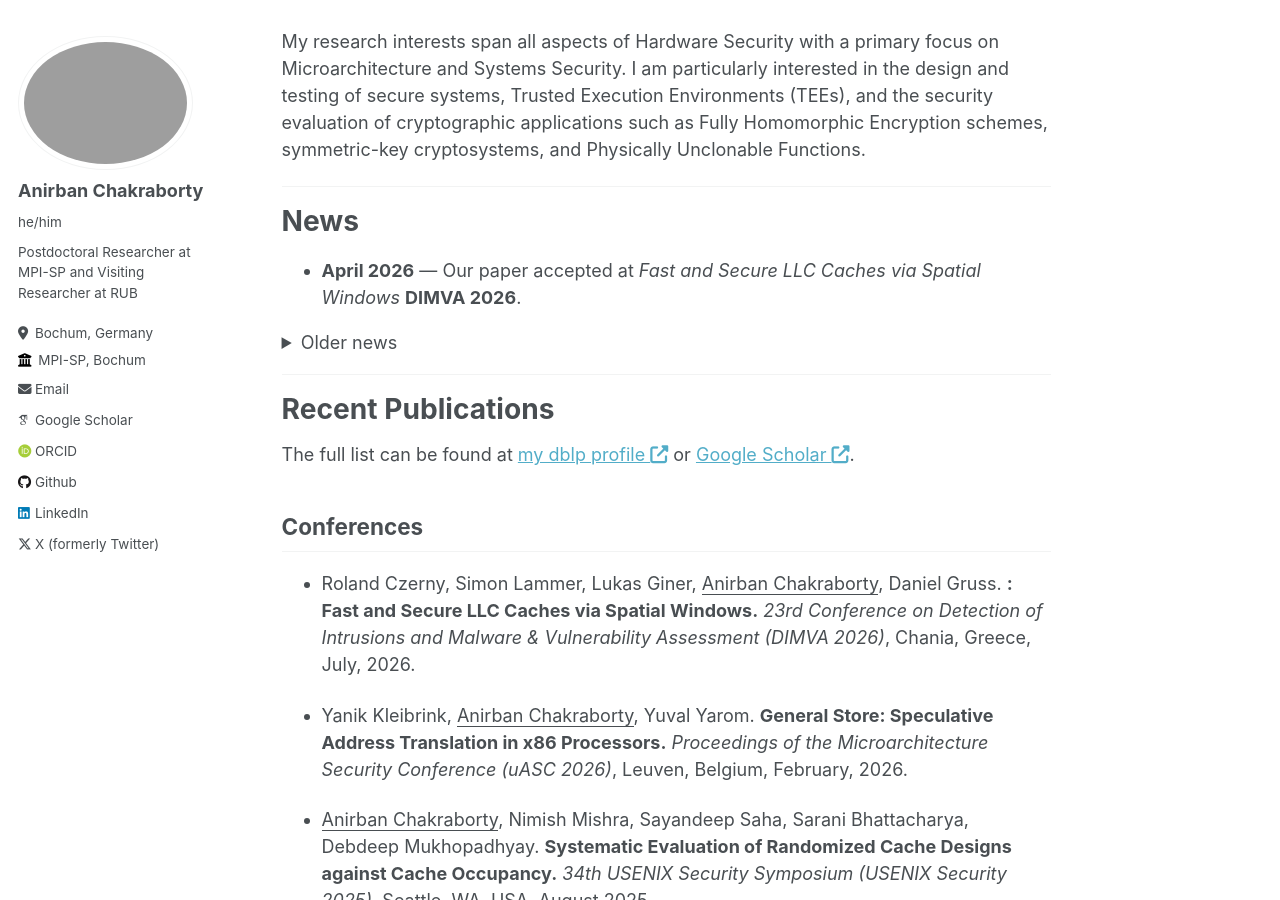
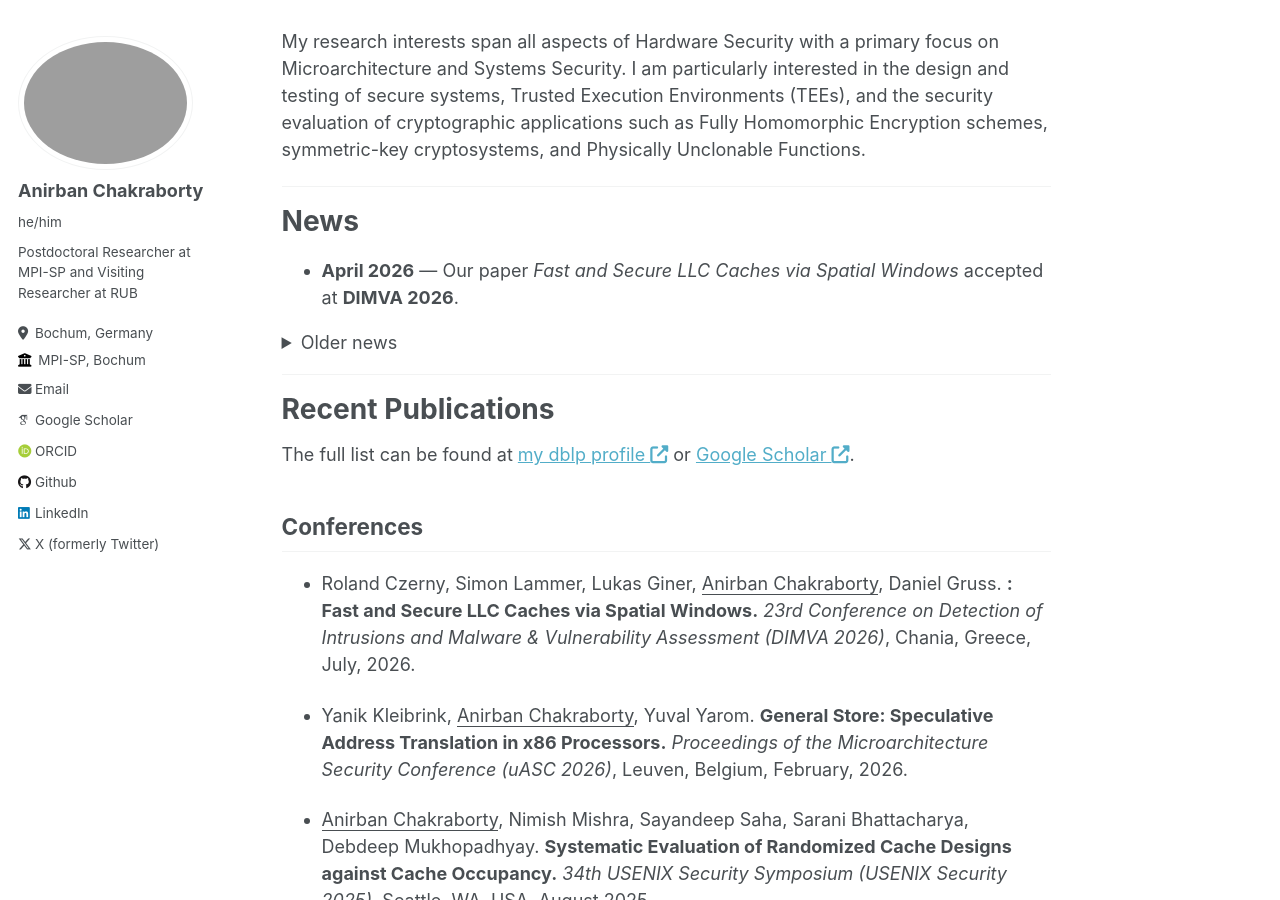
Before and after one commit to anirbanc3/anirbanc3.github.io, a Jekyll site: the page built from _pages/about.md, in a window 1280 px wide and 900 px high, scrolled down 341 px. Built offline with Jekyll 4.4.1, drawn with Linux system fonts in a browser that asks for light colours; some web fonts are replaced.

Commit message:
Fix formatting

```diff
--- a/_pages/about.md
+++ b/_pages/about.md
@@ -17,7 +17,7 @@ My research interests span all aspects of Hardware Security with a primary focus
 
 # News
 
-* **April 2026** — Our paper accepted at <em>Fast and Secure LLC Caches via Spatial Windows</em> <strong>DIMVA 2026</strong>.
+* **April 2026** — Our paper <em>Fast and Secure LLC Caches via Spatial Windows</em> accepted at <strong>DIMVA 2026</strong>.
 
 <details>
   <summary>Older news</summary>
```
